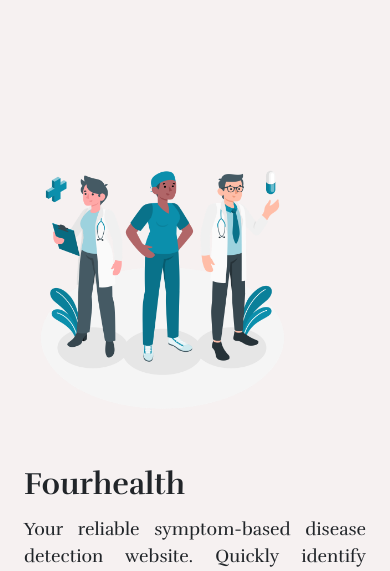
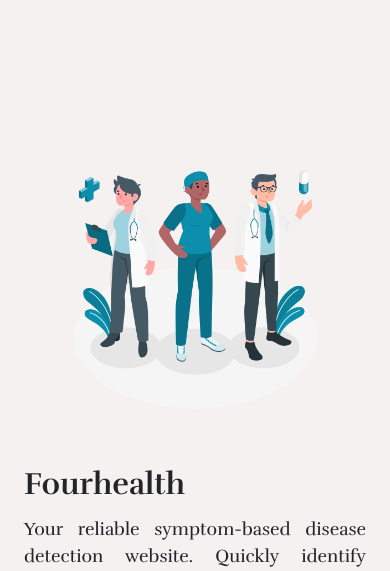
Before and after one commit to soerfaz/Fourhealth, a Flask app: page / in a window 390 px wide. Shown: the part 84-655 px from the top of the page. Run offline with Flask 3, Linux system fonts and the light colour scheme; some libraries are stand-ins or nearby versions.

Commit message:
center image

```diff
--- a/app/templates/components/hero.html
+++ b/app/templates/components/hero.html
@@ -1,7 +1,7 @@
       <!-- Hero -->
       <div class="container col-xxl-8 px-4 py-5">
         <div class="row flex-lg-row-reverse align-items-center g-5 py-5">
-          <div class="col-10 col-sm-8 col-lg-6">
+          <div class="col-10 col-sm-8 col-lg-6 mx-auto">
             <img src="{{url_for('static',filename='img/Doctors-amico.png')}}" class="d-block mx-lg-auto img-fluid" alt="Bootstrap Themes" width="700" height="500" loading="lazy">
           </div>
           <div class="col-lg-6">
```
